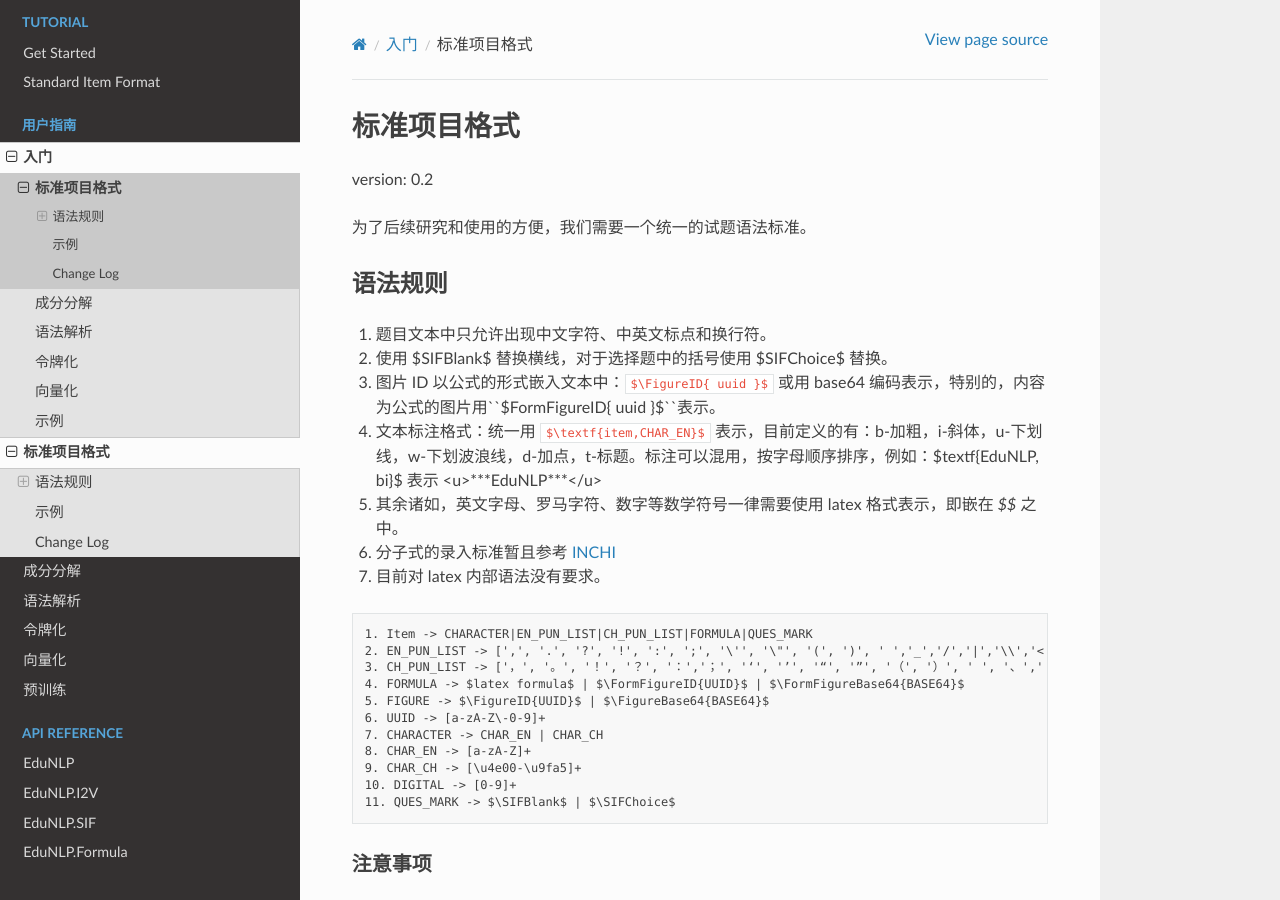
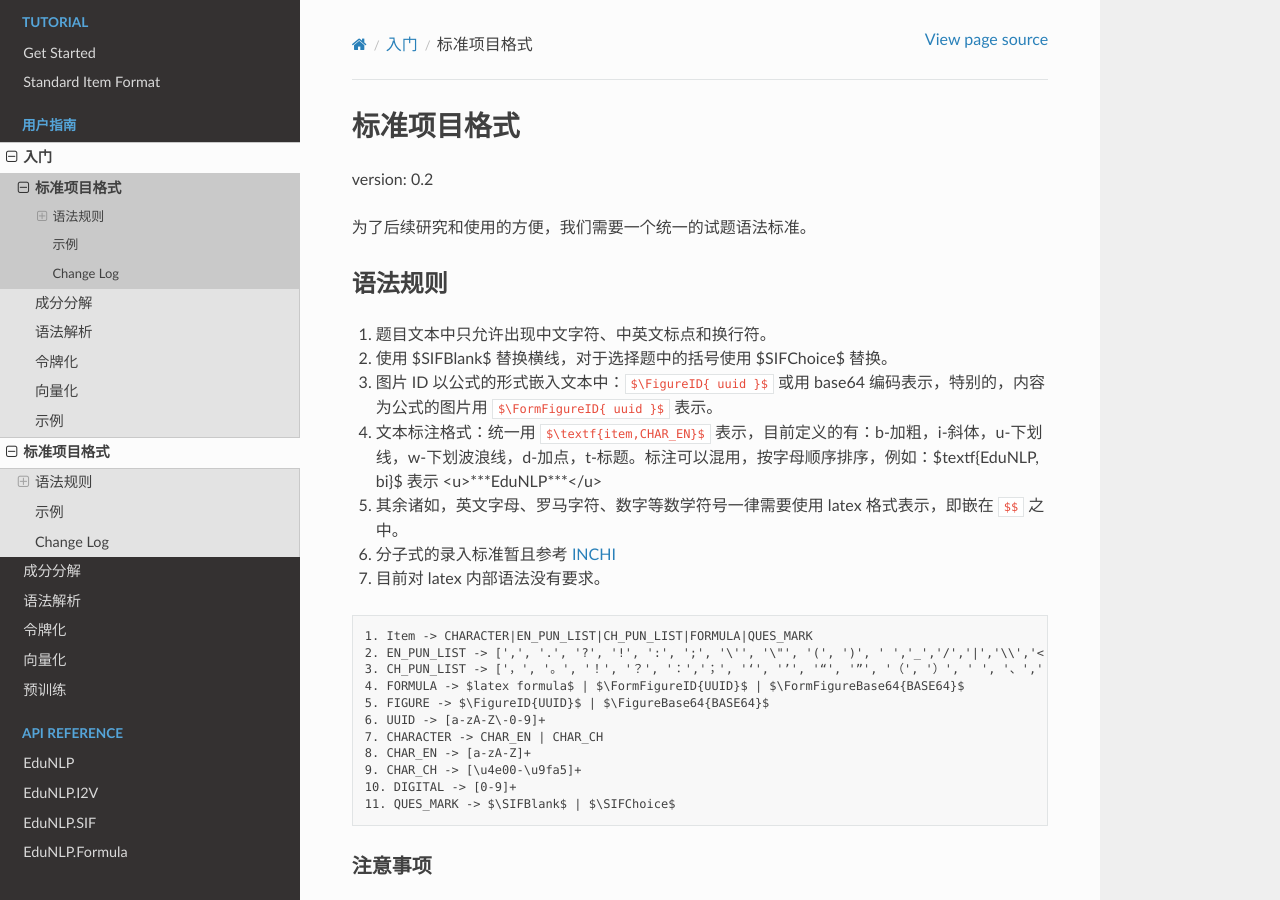
Before and after one commit to bigdata-ustc/EduNLP, a Sphinx documentation site: the page built from docs/source/tutorial/zh/sif.rst, in a window 1280 px wide and 900 px high. Built offline with Sphinx 7.4.7 and the Read the Docs theme 2.0.0, drawn with Linux system fonts in a browser that asks for light colours; pages that are not in the unit, such as notebooks, are missing from menus; the version number is read from the project's files by our own code.

Commit message:
Create sif.rst

```diff
--- a/docs/source/tutorial/zh/sif.rst
+++ b/docs/source/tutorial/zh/sif.rst
@@ -12,11 +12,11 @@ version: 0.2
 
 2. 使用 \$\SIFBlank\$ 替换横线，对于选择题中的括号使用 \$\SIFChoice\$ 替换。
 
-3. 图片 ID 以公式的形式嵌入文本中：``$\FigureID{ uuid }$`` 或用 base64 编码表示，特别的，内容为公式的图片用``$\FormFigureID{ uuid }$``表示。
+3. 图片 ID 以公式的形式嵌入文本中：``$\FigureID{ uuid }$`` 或用 base64 编码表示，特别的，内容为公式的图片用 ``$\FormFigureID{ uuid }$`` 表示。
 
 4. 文本标注格式：统一用 ``$\textf{item,CHAR_EN}$`` 表示，目前定义的有：b-加粗，i-斜体，u-下划线，w-下划波浪线，d-加点，t-标题。标注可以混用，按字母顺序排序，例如：$\textf{EduNLP, bi}$ 表示 <u>***EduNLP***</u>
 
-5. 其余诸如，英文字母、罗马字符、数字等数学符号一律需要使用 latex 格式表示，即嵌在 `$$` 之中。
+5. 其余诸如，英文字母、罗马字符、数字等数学符号一律需要使用 latex 格式表示，即嵌在 ``$$`` 之中。
 
 6. 分子式的录入标准暂且参考 `INCHI <https://zh.wikipedia.org/wiki/%E5%9B%BD%E9%99%85%E5%8C%96%E5%90%88%E7%89%A9%E6%A0%87%E8%AF%86>`_
 
```
